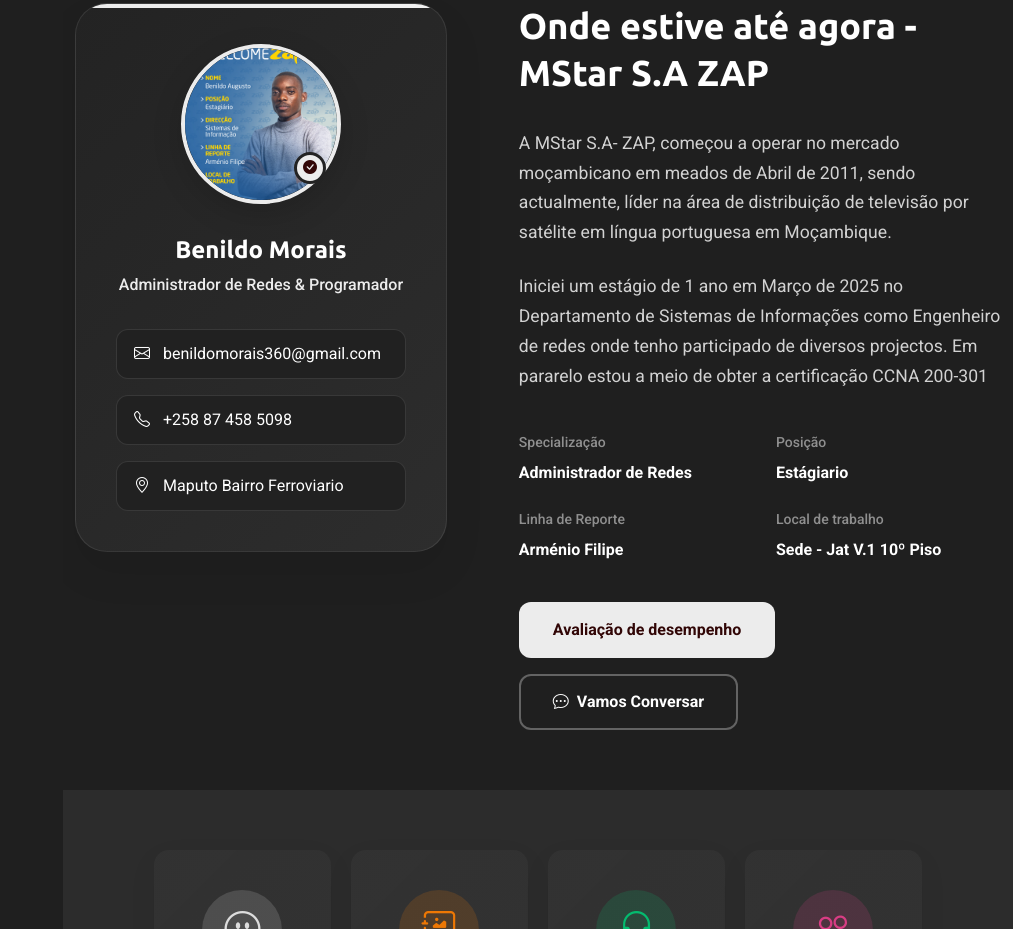
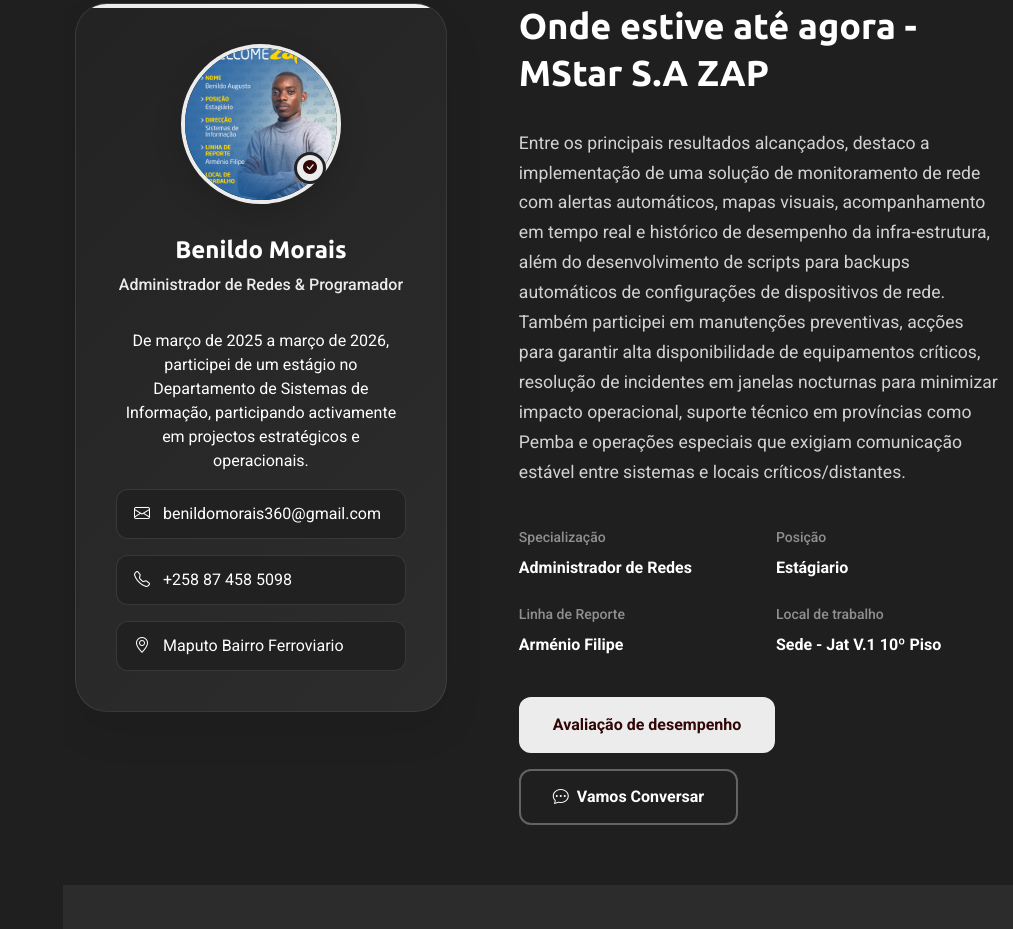
Before and after one commit to BenildoMorais/Portifoleo, a plain HTML site: page index.html in a window 1280 px wide. Shown: the part 857-1786 px from the top of the page, without its empty margins (267-1280 px from the left). Drawn offline with nearby package versions, Linux system fonts and the light colour scheme.

Commit message:
resultados

```diff
--- a/index.html
+++ b/index.html
@@ -132,6 +132,9 @@
                 <h3>Benildo Morais</h3>
                 <p class="profession">Administrador de Redes &amp; Programador</p>
 
+                <p>De março de 2025 a março de 2026, participei de um estágio no Departamento de Sistemas de Informação, participando activamente em projectos estratégicos e operacionais.</p>
+
+
                 <div class="contact-links">
                   <a href="mailto:benildomorais360@gmail.com" class="contact-item">
                     <i class="bi bi-envelope"></i>
@@ -158,9 +161,7 @@
               </div>
 
               <div class="description">
-                <p>A MStar S.A- ZAP, começou a operar no mercado moçambicano em meados de Abril de 2011, sendo actualmente, líder na área  de distribuição de televisão por satélite em língua portuguesa em Moçambique.</p>
-
-                <p>Iniciei um estágio de 1 ano em Março de 2025 no Departamento de Sistemas de Informações como Engenheiro de redes onde tenho participado de diversos projectos. Em pararelo estou a meio de obter a certificação <span class="detail-value">CCNA 200-301</span></p>
+                 <p>Entre os principais resultados alcançados, destaco a implementação de uma solução de monitoramento de rede com alertas automáticos, mapas visuais, acompanhamento em tempo real e histórico de desempenho da infra-estrutura, além do desenvolvimento de scripts para backups automáticos de configurações de dispositivos de rede. Também participei em manutenções preventivas, acções para garantir alta disponibilidade de equipamentos críticos, resolução de incidentes em janelas nocturnas para minimizar impacto operacional, suporte técnico em províncias como Pemba e operações especiais que exigiam comunicação estável entre sistemas e locais críticos/distantes.</p>
               </div>
 
               <div class="details-grid">
```
Also changed, not shown: assets/img/profile/profile_benildo.jpg (added).
